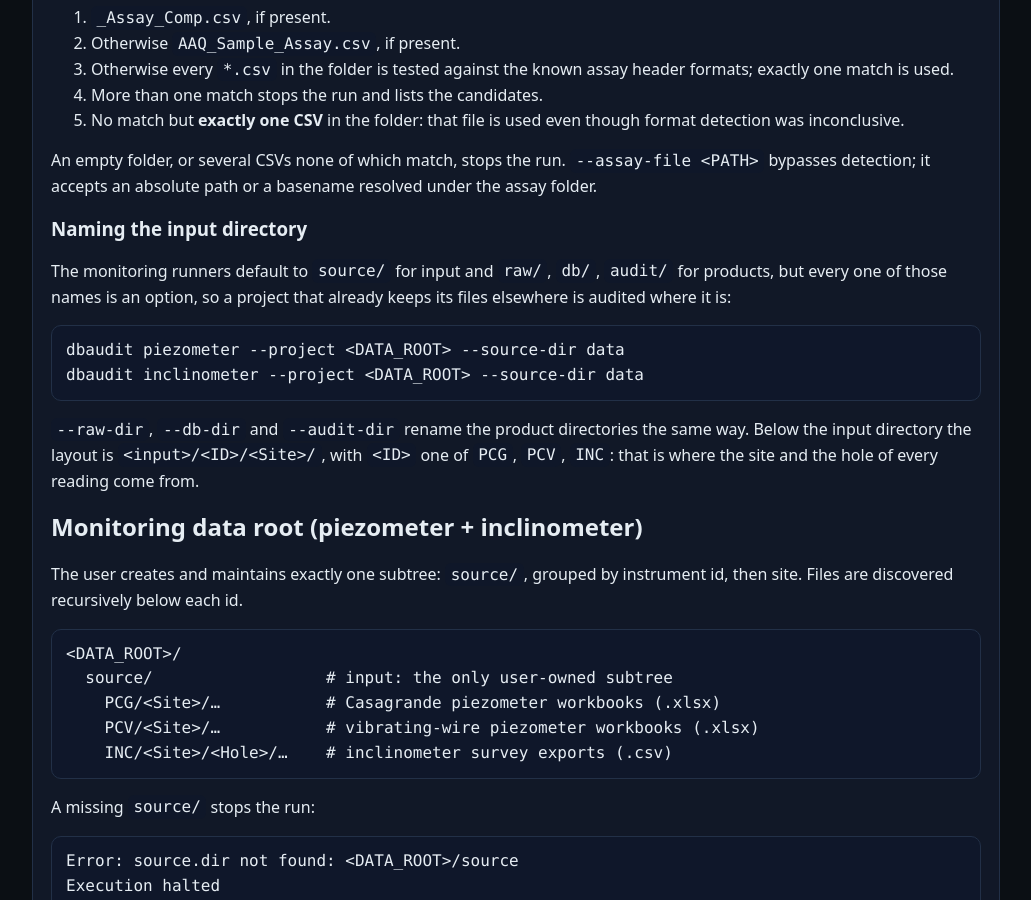
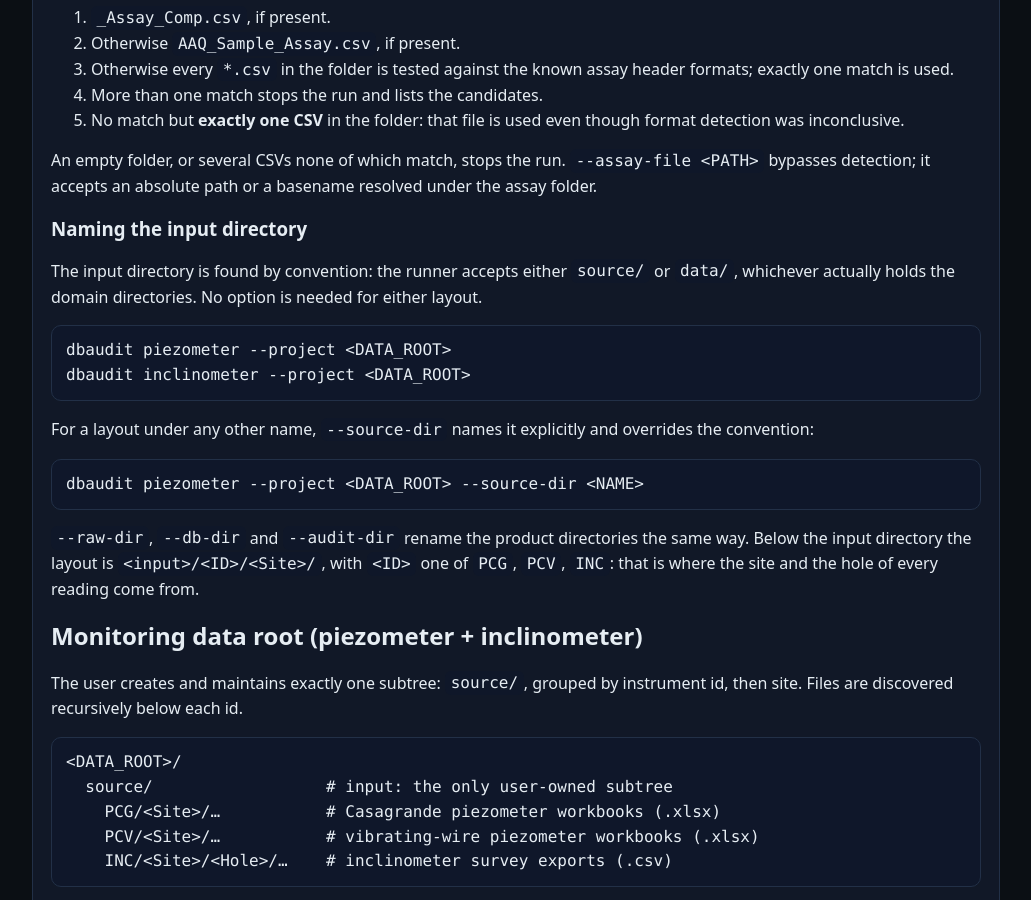
Before and after one commit to averriK/dbAudit, a Jekyll site: the page built from docs/project-layout.md, in a window 1280 px wide and 900 px high, scrolled down 1019 px. Shown: the whole window, without its empty margins (124-1155 px from the left). Built offline with Jekyll 4.4.1, drawn with Linux system fonts in a browser that asks for light colours.

Commit message:
Find the input directory by convention and record paths relative again
Two path defects, both invisible on POSIX. The runner demanded the
input live under source/, so a project that keeps it under data/ had to
name it on every run — a flag standing in for a convention. The runner
now accepts either and takes the one that holds the domain directories,
with an explicit name still winning.

Source paths, meant to be stored relative so products stay portable,
were stripped with a prefix built from the normalized root: on Windows
that root carries backslashes while the walked paths carry forward
slashes, the strip never matched, and every product recorded an
absolute machine path instead.

````diff
--- a/docs/project-layout.md
+++ b/docs/project-layout.md
@@ -67,13 +67,20 @@ a basename resolved under the assay folder.
 
 ### Naming the input directory
 
-The monitoring runners default to `source/` for input and `raw/`, `db/`,
-`audit/` for products, but every one of those names is an option, so a
-project that already keeps its files elsewhere is audited where it is:
+The input directory is found by convention: the runner accepts either
+`source/` or `data/`, whichever actually holds the domain directories.
+No option is needed for either layout.
 
 ```bash
-dbaudit piezometer --project <DATA_ROOT> --source-dir data
-dbaudit inclinometer --project <DATA_ROOT> --source-dir data
+dbaudit piezometer --project <DATA_ROOT>
+dbaudit inclinometer --project <DATA_ROOT>
+```
+
+For a layout under any other name, `--source-dir` names it explicitly and
+overrides the convention:
+
+```bash
+dbaudit piezometer --project <DATA_ROOT> --source-dir <NAME>
 ```
 
 `--raw-dir`, `--db-dir` and `--audit-dir` rename the product directories
````
Also changed, not shown: 4 other files.
